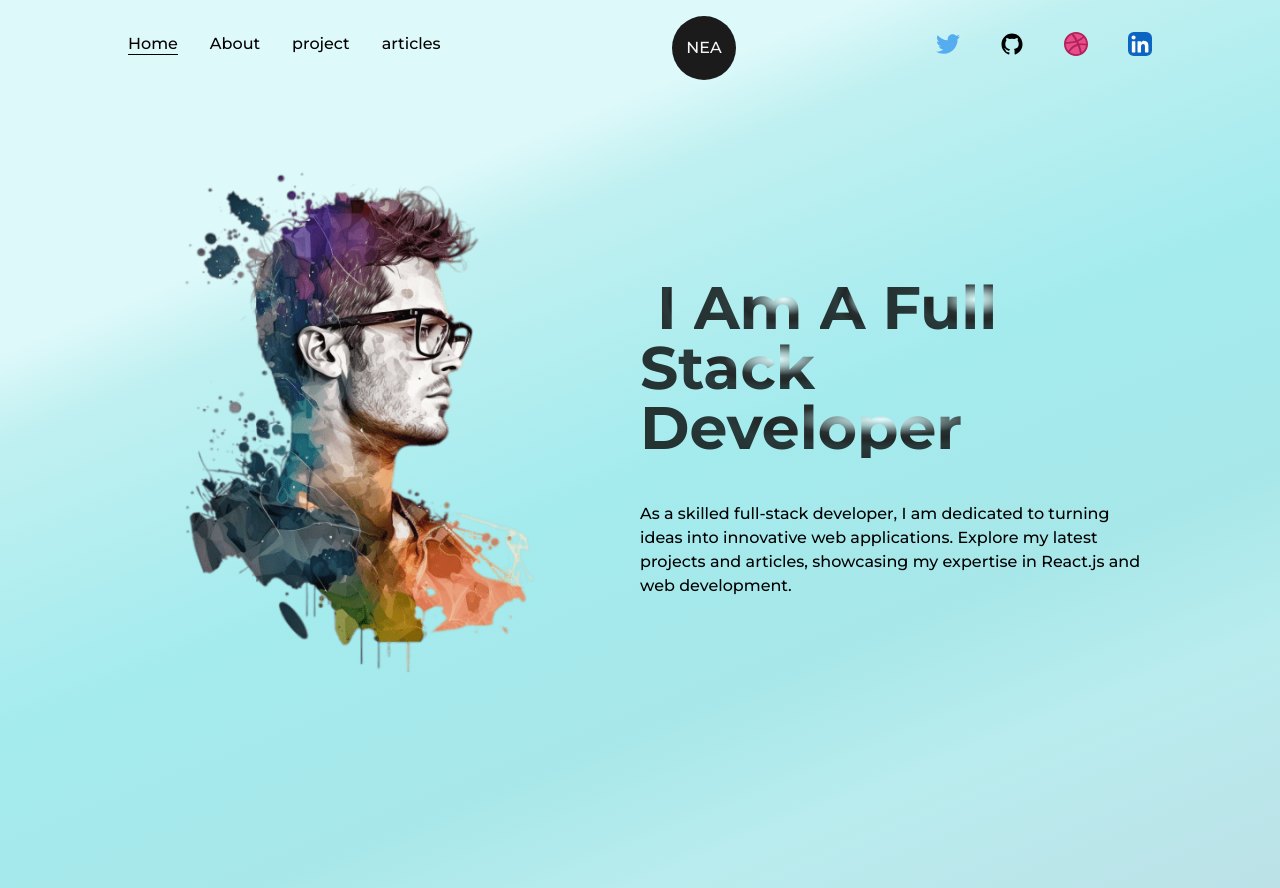
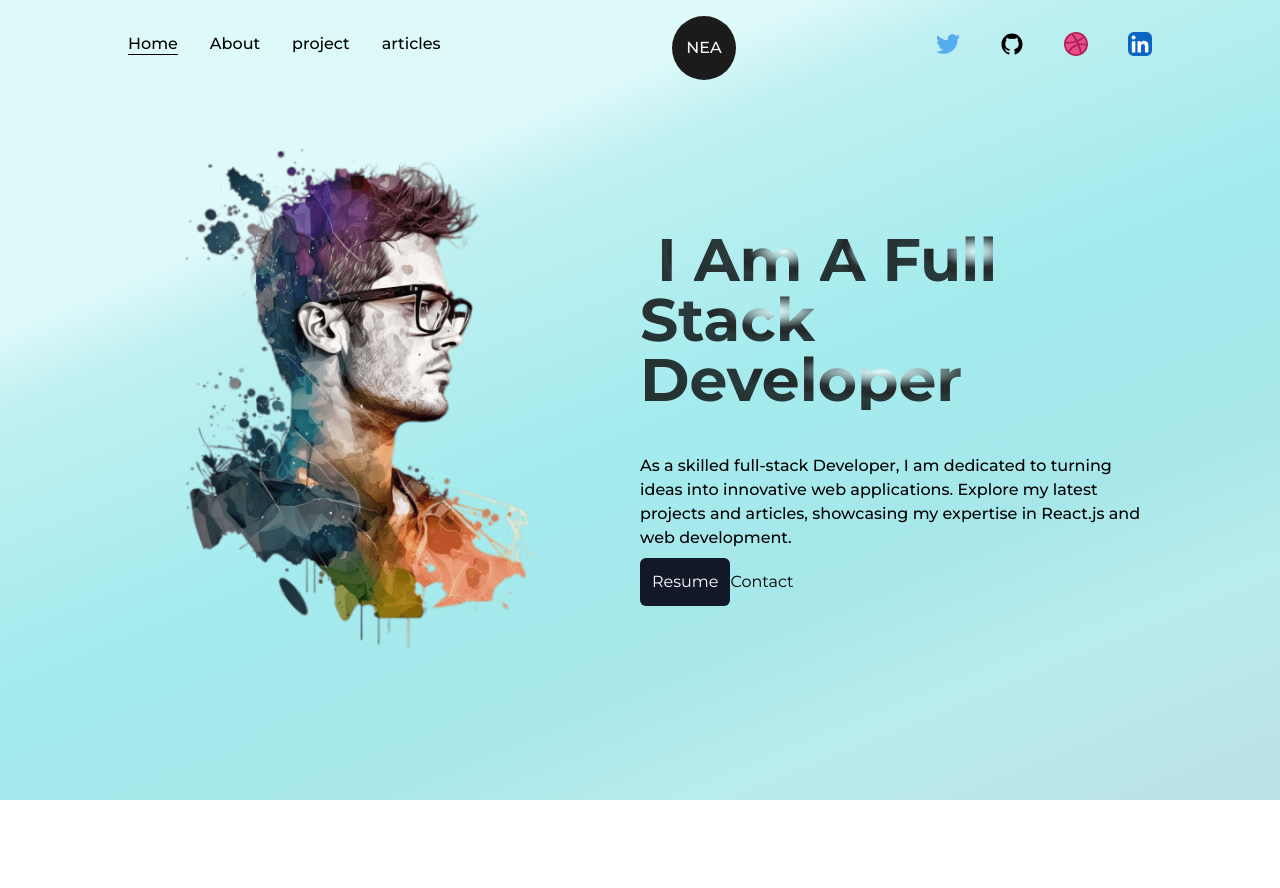
Before and after one commit to s-kvng/Nextjs-Developer-Porfolio, a Next.js app: page / in a window 1280 px wide. After the commit the page ends 800 px from the top, so only its background shows below. Built offline with nearby package versions, Linux system fonts and the light colour scheme.

Commit message:
Add animation text

```diff
--- a/package.json
+++ b/package.json
@@ -14,7 +14,8 @@
     "framer-motion": "^10.6.0",
     "next": "13.2.4",
     "react": "18.2.0",
-    "react-dom": "18.2.0"
+    "react-dom": "18.2.0",
+    "typed.js": "^2.0.16"
   },
   "devDependencies": {
     "autoprefixer": "^10.4.14",
--- a/src/components/Layout.js
+++ b/src/components/Layout.js
@@ -2,7 +2,7 @@ import React from 'react'
 
 const Layout = ({ children , className }) => {
   return (
-    <div className={` w-full h-full inline-block z-0 p-32 ${className}`}>
+    <div className={` w-full h-full inline-block z-0 py-24 px-32  ${className}`}>
         {children}
     </div>
   )
--- a/src/components/NavBar.js
+++ b/src/components/NavBar.js
@@ -1,26 +1,17 @@
 import Link from 'next/link';
-import React from 'react';
+import React ,{ useEffect , useState  } from 'react';
 
 //components
 import Logo from './Logo';
 import { useRouter } from 'next/router';
 
-/*
-  window.addEventListener("scroll", function () {
-      if (window.pageYOffset > 0) {
-        navbar.classList.add("navbar-after-scroll");
-      }
-      else {
-        navbar.classList.remove("navbar-after-scroll");
-      }
-    })
-*/
 
 //icons
 import  { TwitterIcon ,GithubIcon, DribbleIcon, LinkedInIcon  } from './icons'
 
-//
+//animation
 import{ motion } from 'framer-motion';
+
 
 //nav links
 const links = [
@@ -44,7 +35,7 @@ const iconsLinks = [
 const CustomLink = ({ name , href , className }) => {
 
   const router  = useRouter();
-  console.log(router.asPath === href)
+
 
   return (
     <Link href={href} className={`${className} relative group`}>
@@ -61,9 +52,45 @@ const CustomLink = ({ name , href , className }) => {
  // {icons : "T", target : "_blank" , href: "/" },
   // {icons : "T", target : "_blank" , href: "/" },
 
+
+
+
 const NavBar = () => {
+
+  const [hasShadow , setHasShadow] = useState(false);
+  const [scrollY, setScrollY] = useState(0);
+
+  //
+  useEffect(() => {
+    const handleScroll = () => {
+      setScrollY(window.scrollY || 0);
+    };
+
+    if (typeof window !== 'undefined') {
+      window.addEventListener('scroll', handleScroll);
+    }
+
+    return () => {
+      if (typeof window !== 'undefined') {
+        window.removeEventListener('scroll', handleScroll);
+      }
+    };
+  }, []);
+
+
+  //
+  useEffect(() => {
+    if (scrollY > 0) {
+      setHasShadow(true);
+    } else {
+      setHasShadow(false);
+    }
+  }, [scrollY]);
+
+
+
   return (
-    <header className=" w-full px-32 py-8 font-medium flex justify-between items-center">
+    <header className={`nav w-full px-32 py-8 font-medium flex justify-between items-center fixed top-0 z-50 ${hasShadow && "shadow-lg"}`}>
         <nav>
             {links.map((link, index)=>(
                <CustomLink key={index} href={link.href} name={link.name} className={link.className} />
--- a/src/pages/index.js
+++ b/src/pages/index.js
@@ -2,17 +2,15 @@ import Head from "next/head";
 import { Inter } from "next/font/google";
 import Image from "next/image";
 
-//typing animation
-// <script src="https://cdn.jsdelivr.net/npm/typed.js@2.0.12"></script>
+//
+import { useEffect } from "react";
 
-//ex
-//  var typingEffect = new Typed(".djangoText", {
- // strings: ["Django"],
- // loop: true,
- // typeSpeed: 120,
-  //backSpeed: 80,
-  //backDelay: 1500,
-//})
+//
+import Typed from "typed.js";
+
+import Link from "next/link";
+
+
 
 //
 import ProfilePic from "../../public/images/profile/developer-pic-1.png";
@@ -24,14 +22,26 @@ import AnimatedText from "@/components/AnimatedText";
 const inter = Inter({ subsets: ["latin"] });
 
 export default function Home() {
+
+
+  //  useEffect(() => {
+  //   new Typed('.developerText', {
+  //     strings: ['Developer'],
+  //     loop: true,
+  //     typeSpeed: 120,
+  //     backSpeed: 80,
+  //     backDelay: 1500,
+  //   });
+  // }, []);
+
   return (
     <>
       <Head>
         <title className=" font-bold">Nathaniel E. Adama</title>
         <meta name="description" content="Generated by create next app" />
       </Head>
-      <main className="flex items-center text-black w-full min-h-screen ">
-        <Layout className={` pt-0`}>
+      <main className="flex items-center text-black w-full min-h-screen  ">
+        <Layout className={``}>
           <div className={`flex justify-between items-center w-full `}>
             <div className=" w-1/2 ">
               <Image src={ProfilePic} alt="nathan" className=" w-full h-auto" />
@@ -39,12 +49,20 @@ export default function Home() {
             <div className="w-1/2 flex flex-col items-center self-center  h-[100%]">
 
               <AnimatedText text={" I am a full stack developer"} className=" py-7 !text-6xl !text-left pl-0"/>
-              <p className="my-2 text-base font-medium">
-                As a skilled full-stack developer, I am dedicated to turning
+              <p className="my-2 text-base font-medium ">
+                As a skilled full-stack <span className="developerText">Developer</span>, I am dedicated to turning
                 ideas into innovative web applications. Explore my latest
                 projects and articles, showcasing my expertise in React.js and
                 web development.
               </p>
+                <div className="flex items-center self-start">
+                  <Link href="/dummy" target={"_blank"} className=" bg-gray-900 text-white p-3 rounded-md">
+                    Resume
+                  </Link>
+                  <Link href="kvngnathan8420@gmail.com" className="">
+                    Contact
+                  </Link>
+                </div>
             </div>
           </div>
         </Layout>
```
Also changed, not shown: src/components/AnimatedText.js (+13 -2 lines), 1 other file (tests, documents, lock files or other folders).
